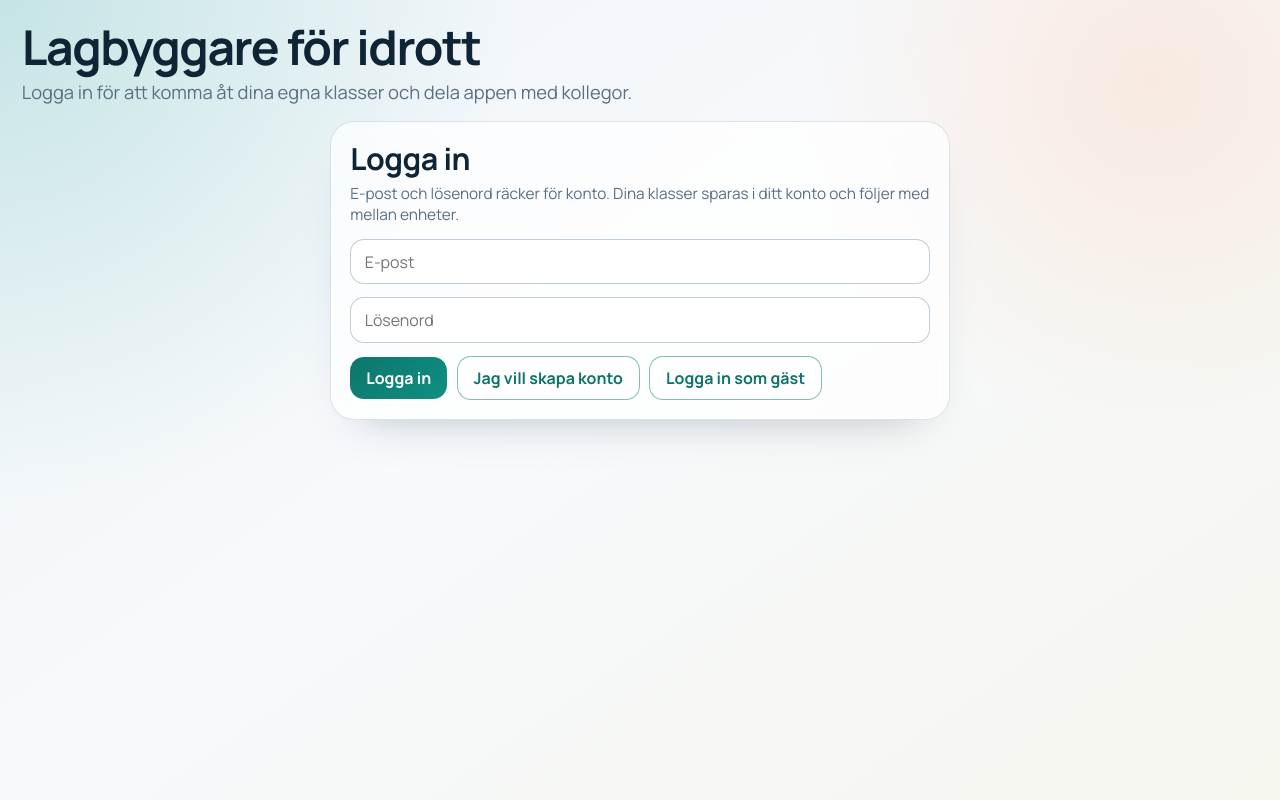
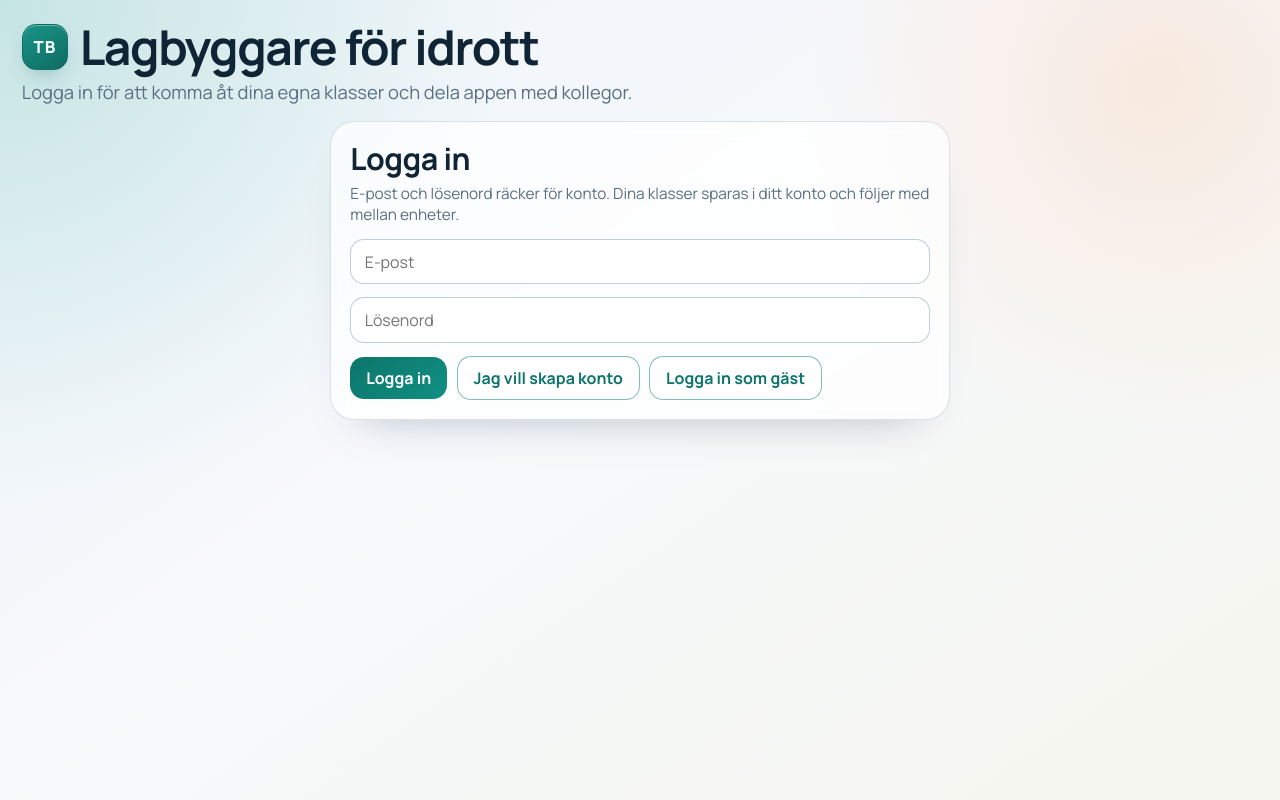
Before and after one commit to MrEspaano/Teambuilder, a React (Vite) app: page / in a window 1280 px wide. Built offline with nearby package versions, Linux system fonts and the light colour scheme; the HTML template or start-up script is replaced by a standard one.

Commit message:
feat: add TB brand logo in header and clean student helper text

```diff
--- a/src/App.tsx
+++ b/src/App.tsx
@@ -398,7 +398,12 @@ const App = () => {
   return (
     <div className="page">
       <header className="page-header">
-        <h1>Lagbyggare för idrott</h1>
+        <div className="brand-header">
+          <span className="app-logo" aria-hidden="true">
+            TB
+          </span>
+          <h1>Lagbyggare för idrott</h1>
+        </div>
         <p>
           Skapa klasser, hantera elevlistor och generera slumpade lag med blockeringar.
           {isGuestMode ? " Gästläge." : ` Inloggad som ${authSession?.email}.`}
--- a/src/components/AuthPanel.tsx
+++ b/src/components/AuthPanel.tsx
@@ -39,7 +39,12 @@ const AuthPanel = ({ loading, errorMessage, infoMessage, onLogin, onRegister, on
   return (
     <div className="page">
       <header className="page-header">
-        <h1>Lagbyggare för idrott</h1>
+        <div className="brand-header">
+          <span className="app-logo" aria-hidden="true">
+            TB
+          </span>
+          <h1>Lagbyggare för idrott</h1>
+        </div>
         <p>Logga in för att komma åt dina egna klasser och dela appen med kollegor.</p>
       </header>
 
--- a/src/components/StudentEditor.tsx
+++ b/src/components/StudentEditor.tsx
@@ -210,9 +210,6 @@ const StudentEditor = ({ classData, onStudentsChange }: StudentEditorProps) => {
       <div className="editor-step">
         <h3>Steg 2: Sätt nivå, kön och närvaro i listan</h3>
         <p className="muted">
-          Nya elever får automatiskt nivå 2, kön Okänd och markeras som närvarande.
-        </p>
-        <p className="muted">
           Antal elever: {classData.students.length} • Närvarande: {studentStats.present} • Frånvarande:{" "}
           {studentStats.absent} • Tjejer: {studentStats.tjej} • Killar: {studentStats.kille} • Okänd: {studentStats.okänd}
         </p>
--- a/src/index.css
+++ b/src/index.css
@@ -51,6 +51,30 @@ body {
 .page-header {
   margin-bottom: 1rem;
   animation: fade-in 0.45s ease;
+}
+
+.brand-header {
+  display: flex;
+  align-items: center;
+  gap: 0.72rem;
+}
+
+.app-logo {
+  width: clamp(2.4rem, 4vw, 2.9rem);
+  height: clamp(2.4rem, 4vw, 2.9rem);
+  border-radius: 0.9rem;
+  display: inline-flex;
+  align-items: center;
+  justify-content: center;
+  font-size: clamp(0.92rem, 1.3vw, 1.1rem);
+  font-weight: 800;
+  letter-spacing: 0.06em;
+  color: #f5fffd;
+  background:
+    linear-gradient(145deg, rgba(16, 144, 130, 0.95), rgba(8, 102, 93, 0.97)),
+    linear-gradient(220deg, rgba(255, 255, 255, 0.32), rgba(255, 255, 255, 0));
+  border: 1px solid rgba(7, 97, 88, 0.5);
+  box-shadow: 0 10px 24px -14px rgba(8, 92, 85, 0.85), inset 0 1px 0 rgba(255, 255, 255, 0.35);
 }
 
 .page-header h1 {
@@ -402,6 +426,10 @@ button.danger:hover:not(:disabled) {
     grid-template-columns: 1fr;
   }
 
+  .brand-header {
+    gap: 0.6rem;
+  }
+
   .sidebar {
     order: -1;
   }
```
